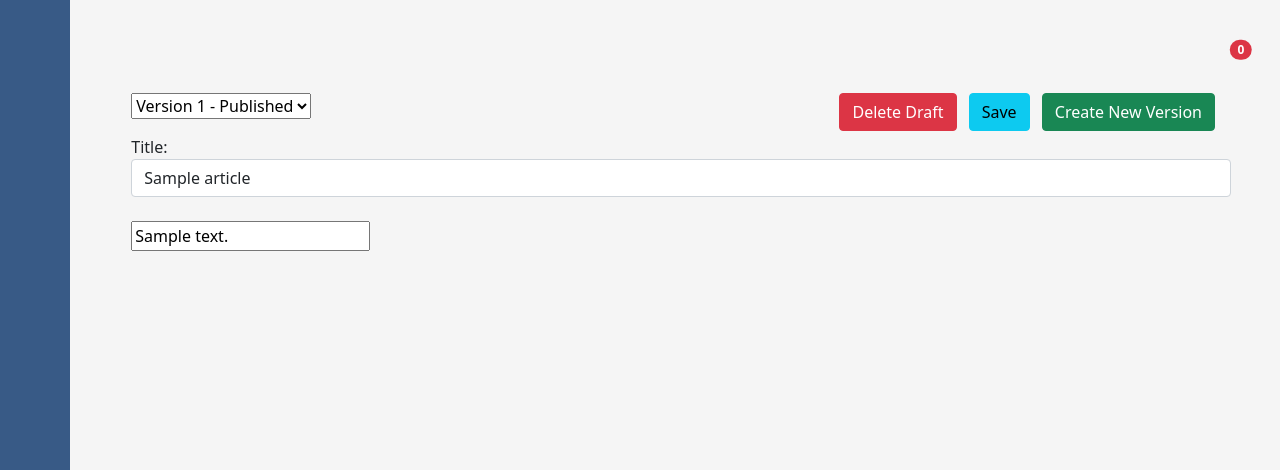
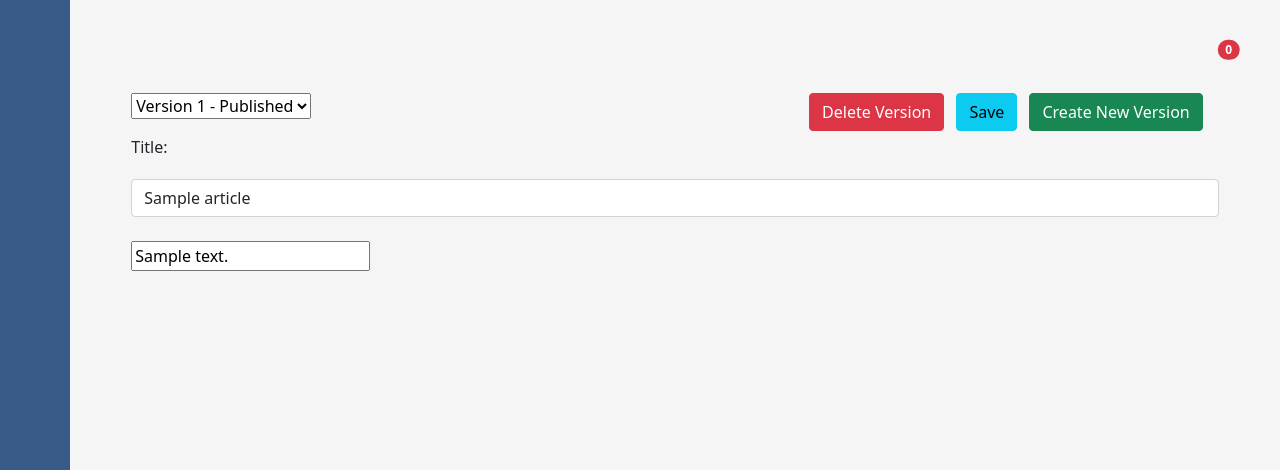
Before and after one commit to dpmumme12/Knowledge-Share, a Django app: page /Article/Edit/1 in a window 1280 px wide. Shown: the top 470 px of the page. Run offline with Django 4.2, Linux system fonts and the light colour scheme; tables that the repository leaves empty hold one stand-in row (Sample ...); some libraries are stand-ins or nearby versions.

Commit message:
Updated article edit page

```diff
--- a/SimpleKB/static/global.css
+++ b/SimpleKB/static/global.css
@@ -9,6 +9,7 @@ body  {
 
 .main-body {
     padding-left: 3%;
+    padding-right: 3%;
 }
 
 .rounded-corners {
--- a/SimpleKB/static/knowledgebase/article_edit.css
+++ b/SimpleKB/static/knowledgebase/article_edit.css
@@ -1,3 +1,9 @@
 .editor-wrapper {
     padding: 25px;
 }
+
+@media all and (max-width:450px) {
+    .editor-wrapper {
+        padding: 25px 0 50px 0;
+    }
+}
--- a/SimpleKB/templates/knowledgebase/article_edit.html
+++ b/SimpleKB/templates/knowledgebase/article_edit.html
@@ -10,26 +10,19 @@
 {% block body %}
 <div class="editor-wrapper">
     <div class="pb-3">
-        <div class="d-inline-block">
-            <select>
-                {% for version in article_versions %}
-                    <option>Version {{version.version}} - {{version.get_article_status_display}}</option>
-                {% endfor %}
-            </select>
-        </div>
-        <div class="d-inline-block float-end">
+        <div class="pb-5 d-inline-block float-end">
                 <div class="pe-2 d-inline-block">
                     <form action="{% url 'knowledgebase:article_delete' article.id%}" method="post" class="d-inline-block">
                         {% csrf_token %}
-                        <button class="btn btn-danger" type="submit">Delete Draft</button>
+                        <button class="btn btn-danger" type="submit">Delete Version</button>
                     </form>
                 </div>
             {% if article.article_status == article.Status.DRAFT %}
                 <div class="pe-2 d-inline-block">
-                    <button class="btn btn-info" type="submit" name="SubmitButton" value={{article.Status.DRAFT}} form="ArticleForm">Save Draft</button>
+                    <button class="btn btn-info" type="submit" name="SubmitButton" value={{article.Status.DRAFT}} form="ArticleForm">Save</button>
                 </div>
                 <div class="pe-3 d-inline-block">
-                    <button class="btn btn-success" type="submit" name="SubmitButton" value={{article.Status.PUBLISHED}} form="ArticleForm">Publish Draft</button>
+                    <button class="btn btn-success" type="submit" name="SubmitButton" value={{article.Status.PUBLISHED}} form="ArticleForm">Publish</button>
                 </div>
             {% else %}
                 <div class="pe-2 d-inline-block">
@@ -39,6 +32,13 @@
                     <button class="btn btn-success" type="submit" name="SubmitButton" value="NewVersion" form="ArticleForm">Create New Version</button>
                 </div>
             {% endif %}
+        </div>
+        <div class="d-inline-block">
+            <select>
+                {% for version in article_versions %}
+                    <option>Version {{version.version}} - {{version.get_article_status_display}}</option>
+                {% endfor %}
+            </select>
         </div>
     </div>
 
--- a/SimpleKB/templates/knowledgebase/knowledgebase.html
+++ b/SimpleKB/templates/knowledgebase/knowledgebase.html
@@ -16,7 +16,7 @@
     </button>
 </div>
 
-<div class="pt-3">
+<div class="pt-4">
 
     <div class="col-12">
         <div class="search-form d-inline-block">
--- a/SimpleKB/templates/layouts/base_knowledgebase.html
+++ b/SimpleKB/templates/layouts/base_knowledgebase.html
@@ -38,7 +38,7 @@
             {% endfor %}
           {% endif %}
         </div>
-      <div class="main-body text-break pe-4">
+      <div class="main-body text-break">
         <div class="header pb-3">
           <div class="top-right-menu">
             <div class="top-right-menu-item ">
```
